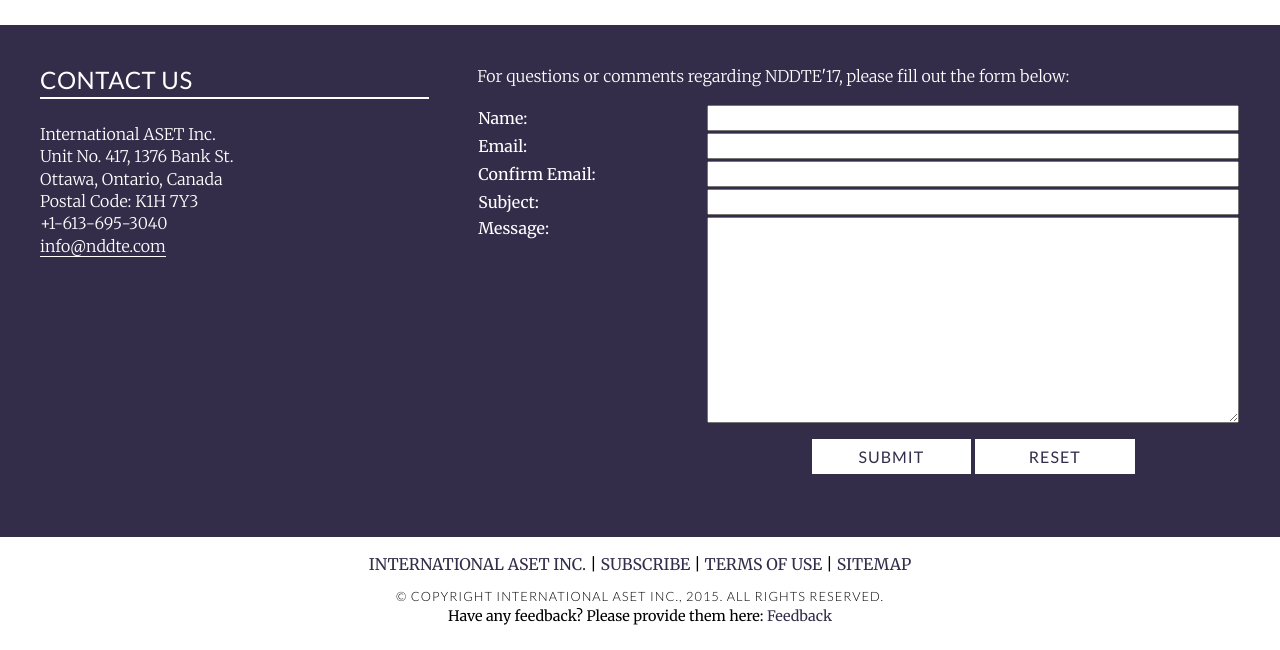
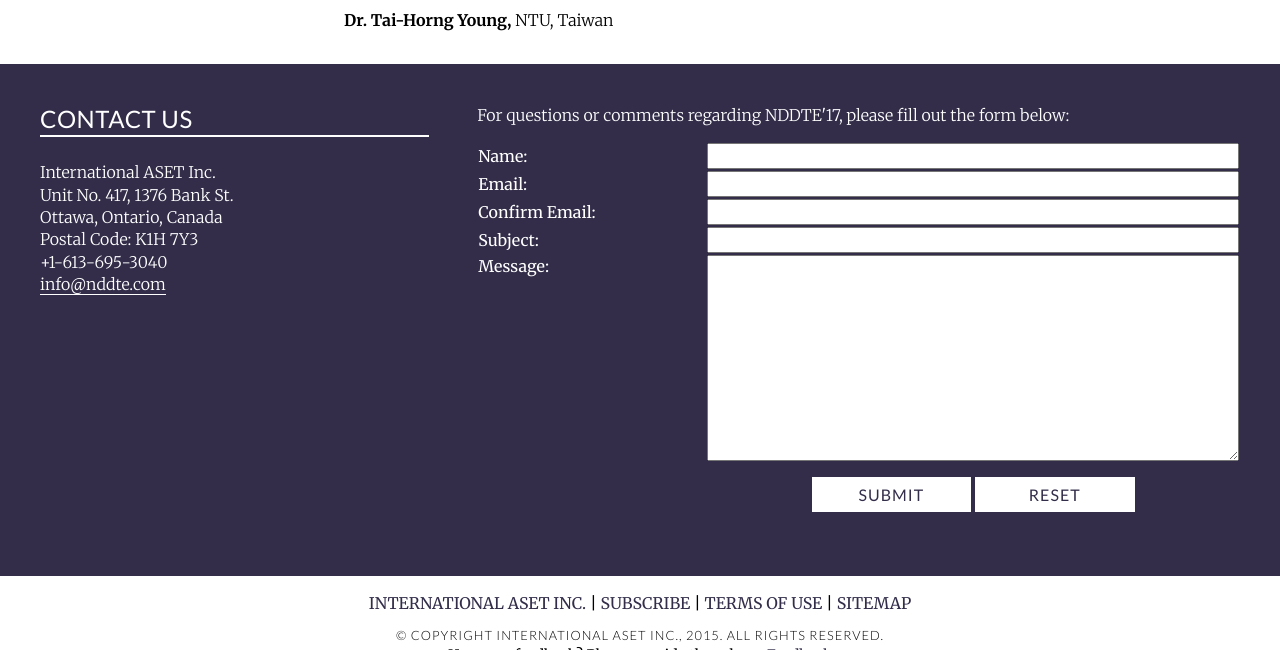
Before and after one commit to intaset/nddte, a Jekyll site: the page built from committee.html, in a window 1280 px wide and 900 px high, scrolled down 761 px, cut to the strip 250-900 px from the top of the window. Built offline with Jekyll 4.4.1, drawn with Linux system fonts in a browser that asks for light colours; nearby versions of some CDN libraries; Markdown is read by kramdown in place of the engine named in the settings; comment, search, counter and statistics services are not loaded.

Commit message:
updated sc

```diff
--- a/committee.html
+++ b/committee.html
@@ -21,5 +21,6 @@ keyword: biomedical, nanomedical, drug delivery, tissue engineering, gene delive
     <p class="body"><b>Dr. Hyung-Suk Lee,</b> Yonsei University, South Korea</p>
     <p class="body"><b>Dr. Niren Murthy,</b> University of California, Berkeley, USA</p>
     <p class="body"><b>Dr. Kunn Hadinoto Ong,</b> NTU, Singapore</p>
+    <p class="body"><b>Dr. Tai-Horng Young,</b> NTU, Taiwan</p>
   </div>
   </div>
```
Also changed, not shown: 1 other file.
